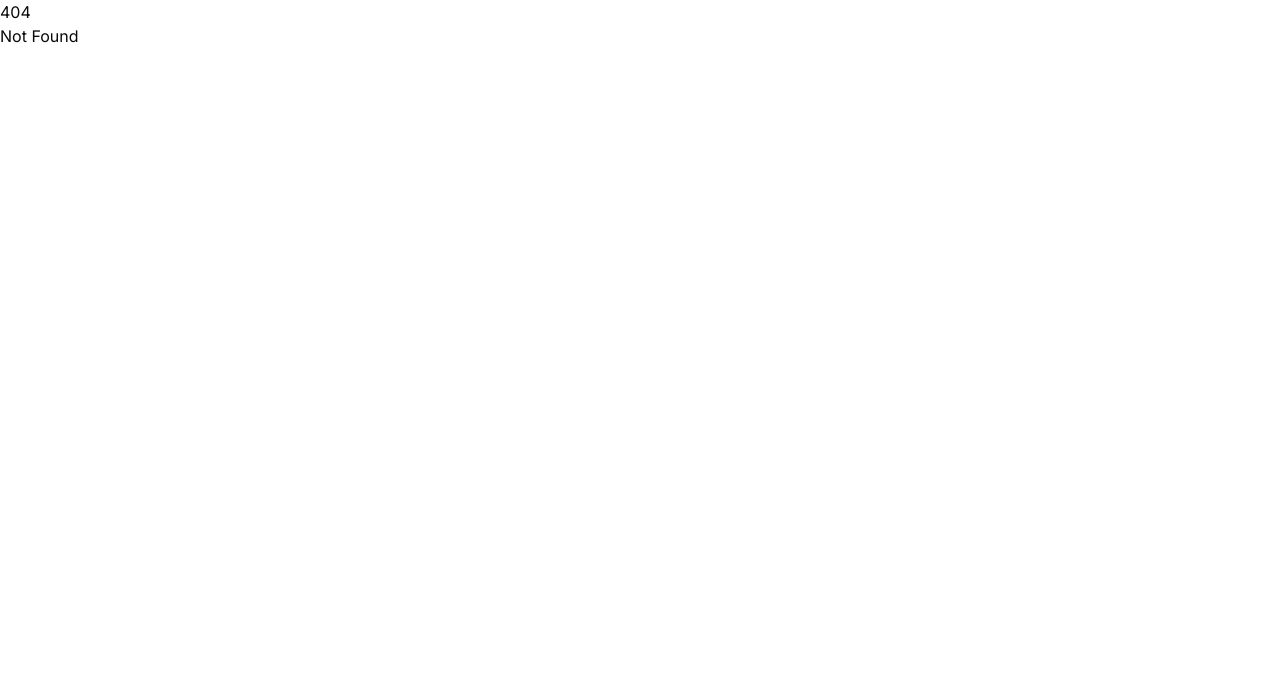
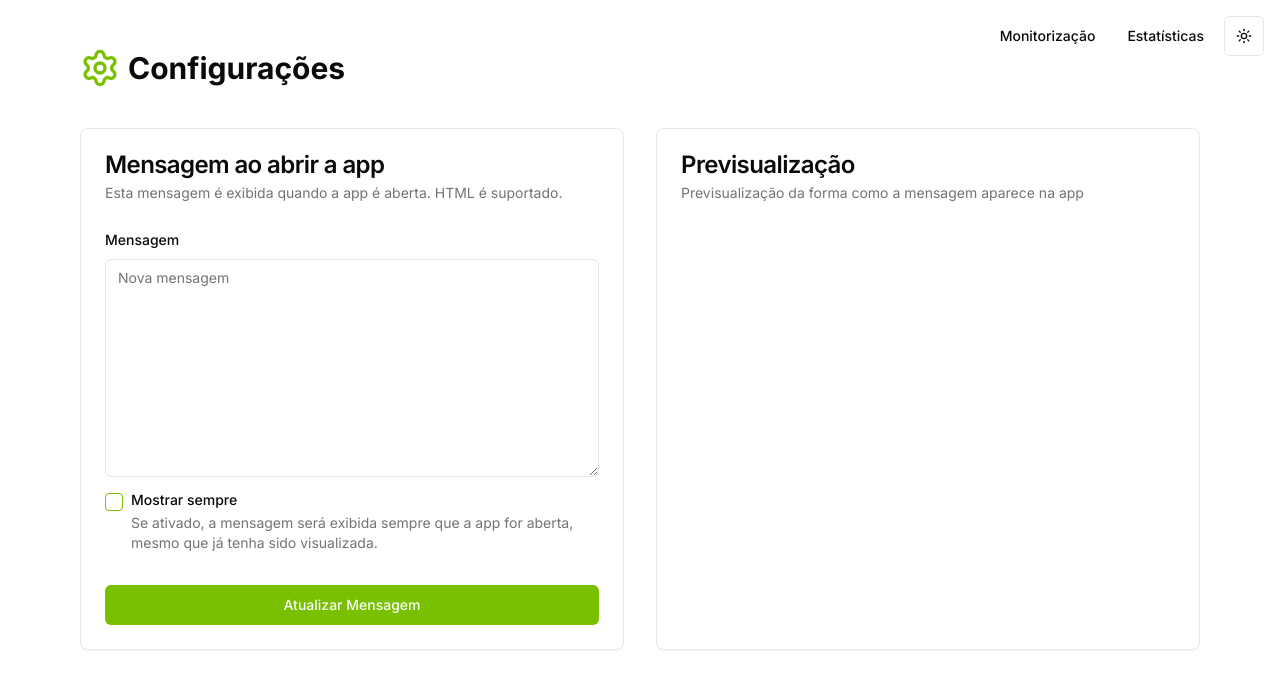
Before and after one commit to rt-evil-inc/gira-mais-web, a SvelteKit app: page /admin/config in a window 1280 px wide. Before the commit this address had no page. Shown: the top 688 px of the page. Built offline with nearby package versions, Linux system fonts and the light colour scheme; no server answers; the database is empty; a web font is replaced by a local one.

Commit message:
general admin dashboard UI improvements

```diff
--- a/src/lib/components/ErrorDashboard.svelte
+++ b/src/lib/components/ErrorDashboard.svelte
@@ -102,8 +102,8 @@
 		<div class="border-t pt-6">
 			{#if errorData.errorCount === 0}
 				<div class="text-center py-8 text-muted-foreground">
-					<AlertTriangle class="h-12 w-12 mx-auto mb-4 text-green-500" />
-					<p class="text-lg font-medium text-green-600">Nenhum erro nas últimas 24 horas!</p>
+					<AlertTriangle class="h-12 w-12 mx-auto mb-4 text-primary" />
+					<p class="text-lg font-medium text-primary">Nenhum erro nas últimas 24 horas!</p>
 					<p class="text-sm">Sistema a funcionar sem erros</p>
 				</div>
 			{:else}
--- a/src/lib/components/TokenMonitor.svelte
+++ b/src/lib/components/TokenMonitor.svelte
@@ -149,21 +149,6 @@
 		</div>
 	</CardHeader>
 	<CardContent>
-		<!-- Search and Filter -->
-		<div class="mb-4 flex items-center gap-4">
-			<div class="relative flex-1">
-				<Search class="absolute left-3 top-1/2 h-4 w-4 -translate-y-1/2 text-muted-foreground" />
-				<Input
-					bind:value={searchTerm}
-					placeholder="Buscar por ID do telefone..."
-					class="pl-9"
-				/>
-			</div>
-			<Badge variant="outline">
-				{filteredTokenSources.length} fonte{ filteredTokenSources.length !== 1 ? 's' : ''} de tokens
-			</Badge>
-		</div>
-
 		<!-- Token Statistics Overview -->
 		<div class="mb-6 grid grid-cols-2 md:grid-cols-4 gap-4">
 			<div class="bg-card border rounded-lg p-3">
@@ -189,6 +174,21 @@
 			<ContinuousChart endpoint="admin/tokens" colorProperty="--primary" {interval} tension={0.0}
 				title="Tokens Disponíveis"
 			/>
+		</div>
+
+		<!-- Search and Filter -->
+		<div class="mb-4 flex items-center gap-4">
+			<div class="relative flex-1">
+				<Search class="absolute left-3 top-1/2 h-4 w-4 -translate-y-1/2 text-muted-foreground" />
+				<Input
+					bind:value={searchTerm}
+					placeholder="Procurar por ID do telefone..."
+					class="pl-9"
+				/>
+			</div>
+			<Badge variant="outline">
+				{filteredTokenSources.length} fonte{ filteredTokenSources.length !== 1 ? 's' : ''} de tokens
+			</Badge>
 		</div>
 
 		<!-- Token Source List -->
--- a/src/routes/admin/+page.svelte
+++ b/src/routes/admin/+page.svelte
@@ -1,56 +1,17 @@
 <script lang="ts">
-	import { Card, CardContent, CardHeader, CardTitle, CardDescription } from '$lib/components/ui/card';
 	import { Button } from '$lib/components/ui/button';
-	import { toast } from 'svelte-sonner';
-	import { Textarea } from '$lib/components/ui/textarea';
-	import { Settings } from 'lucide-svelte';
-	import { Checkbox } from '$lib/components/ui/checkbox';
-	import { Label } from '$lib/components/ui/label';
+	import { ChartLine } from 'lucide-svelte';
 	import TokenMonitor from '$lib/components/TokenMonitor.svelte';
 	import ErrorDashboard from '$lib/components/ErrorDashboard.svelte';
 	import { getLocalTimeZone, today } from '@internationalized/date';
 	import type { PageProps } from './$types';
+	import LightSwitch from '$lib/components/LightSwitch.svelte';
 
 	let { data }: PageProps = $props();
 
-	let message = $state('');
-	let showAlways = $state(false);
 	let interval = $state({
 		start: today(getLocalTimeZone()).add({ days: -7 }),
 		end: today(getLocalTimeZone()),
-	});
-
-	async function updateMessage() {
-		try {
-			const res = await fetch('/api/admin/message', {
-				method: 'PUT',
-				headers: {
-					'Content-Type': 'application/json',
-				},
-				body: JSON.stringify({ message, showAlways }),
-			});
-
-			if (!res.ok) {
-				const errorData = await res.json();
-				throw new Error(errorData.message || 'Erro ao atualizar a mensagem');
-			}
-
-			toast.success('Mensagem atualizada com sucesso');
-		} catch (err) {
-			toast.error(err instanceof Error ? err.message : 'Erro desconhecido');
-		}
-	}
-
-	$effect(() => {
-		fetch('/api/message')
-			.then(res => {
-				if (!res.ok) throw new Error('Erro ao obter a mensagem');
-				return res.json();
-			})
-			.then(data => {
-				message = data.message;
-				showAlways = data.showAlways;
-			});
 	});
 </script>
 
@@ -58,72 +19,19 @@
 	<title>Gira+ | Admin</title>
 </svelte:head>
 
+<div class="absolute right-0 top-0 m-4 flex items-center gap-2">
+	<Button variant="ghost" size="sm" href="/admin/config">Configurações</Button>
+	<Button variant="ghost" size="sm" href="/estatisticas">Estatísticas</Button>
+	<LightSwitch />
+</div>
+
 <div class="container mx-auto py-12 px-4 max-w-6xl">
 	<header class="mb-10">
 		<div class="flex items-center mb-4">
-			<Settings class="min-h-10 min-w-10 text-primary" />
-			<h1 class="text-3xl font-bold ml-2">Configurações</h1>
+			<ChartLine class="min-h-10 min-w-10 text-primary" />
+			<h1 class="text-3xl font-bold ml-2">Monitorização</h1>
 		</div>
 	</header>
-
-	<div class="grid md:grid-cols-2 gap-8">
-		<Card class="w-full">
-			<CardHeader>
-				<CardTitle>Mensagem ao abrir a app</CardTitle>
-				<CardDescription>
-					Esta mensagem é exibida quando a app é aberta.
-					HTML é suportado.
-				</CardDescription>
-			</CardHeader>
-
-			<CardContent>
-				<form onsubmit={event => { event.preventDefault(); updateMessage(); }} class="space-y-4">
-					<div class="space-y-2">
-						<label for="message" class="text-sm font-medium leading-none peer-disabled:cursor-not-allowed peer-disabled:opacity-70">Mensagem</label>
-						<Textarea
-							id="message"
-							bind:value={message}
-							placeholder="Nova mensagem"
-							rows={10}
-						/>
-					</div>
-
-					<div class="items-top flex space-x-2">
-						<Checkbox id="show-always" bind:checked={showAlways} />
-						<div class="grid gap-1.5 leading-none">
-							<Label
-								for="show-always"
-								class="text-sm font-medium leading-none peer-disabled:cursor-not-allowed peer-disabled:opacity-70"
-							>
-								Mostrar sempre
-							</Label>
-							<p class="text-muted-foreground text-sm">
-								Se ativado, a mensagem será exibida sempre que a app for aberta, mesmo que já tenha sido visualizada.
-							</p>
-						</div>
-					</div>
-
-					<div class="pt-4">
-						<Button type="submit" variant="default" class="w-full">
-							Atualizar Mensagem
-						</Button>
-					</div>
-				</form>
-			</CardContent>
-		</Card>
-
-		<Card>
-			<CardHeader>
-				<CardTitle>Previsualização</CardTitle>
-				<CardDescription>Previsualização da forma como a mensagem aparece na app</CardDescription>
-			</CardHeader>
-			<CardContent>
-				{#if typeof window !== 'undefined'}
-					{@html message}
-				{/if}
-			</CardContent>
-		</Card>
-	</div>
 
 	<!-- Token Monitoring Section -->
 	<div class="mt-12">
--- /dev/null
+++ b/src/routes/admin/config/+page.svelte
@@ -0,0 +1,124 @@
+<script lang="ts">
+	import { Card, CardContent, CardHeader, CardTitle, CardDescription } from '$lib/components/ui/card';
+	import { Button } from '$lib/components/ui/button';
+	import { toast } from 'svelte-sonner';
+	import { Textarea } from '$lib/components/ui/textarea';
+	import { Settings } from 'lucide-svelte';
+	import { Checkbox } from '$lib/components/ui/checkbox';
+	import { Label } from '$lib/components/ui/label';
+	import LightSwitch from '$lib/components/LightSwitch.svelte';
+
+	let message = $state('');
+	let showAlways = $state(false);
+
+	async function updateMessage() {
+		try {
+			const res = await fetch('/api/admin/message', {
+				method: 'PUT',
+				headers: {
+					'Content-Type': 'application/json',
+				},
+				body: JSON.stringify({ message, showAlways }),
+			});
+
+			if (!res.ok) {
+				const errorData = await res.json();
+				throw new Error(errorData.message || 'Erro ao atualizar a mensagem');
+			}
+
+			toast.success('Mensagem atualizada com sucesso');
+		} catch (err) {
+			toast.error(err instanceof Error ? err.message : 'Erro desconhecido');
+		}
+	}
+
+	$effect(() => {
+		fetch('/api/message')
+			.then(res => {
+				if (!res.ok) throw new Error('Erro ao obter a mensagem');
+				return res.json();
+			})
+			.then(data => {
+				message = data.message;
+				showAlways = data.showAlways;
+			});
+	});
+</script>
+
+<svelte:head>
+	<title>Gira+ | Admin</title>
+</svelte:head>
+
+<div class="absolute right-0 top-0 m-4 flex items-center gap-2">
+	<Button variant="ghost" size="sm" href="/admin">Monitorização</Button>
+	<Button variant="ghost" size="sm" href="/estatisticas">Estatísticas</Button>
+	<LightSwitch />
+</div>
+
+<div class="container mx-auto py-12 px-4 max-w-6xl">
+	<header class="mb-10">
+		<div class="flex items-center mb-4">
+			<Settings class="min-h-10 min-w-10 text-primary" />
+			<h1 class="text-3xl font-bold ml-2">Configurações</h1>
+		</div>
+	</header>
+
+	<div class="grid md:grid-cols-2 gap-8">
+		<Card class="w-full">
+			<CardHeader>
+				<CardTitle>Mensagem ao abrir a app</CardTitle>
+				<CardDescription>
+					Esta mensagem é exibida quando a app é aberta.
+					HTML é suportado.
+				</CardDescription>
+			</CardHeader>
+
+			<CardContent>
+				<form onsubmit={event => { event.preventDefault(); updateMessage(); }} class="space-y-4">
+					<div class="space-y-2">
+						<label for="message" class="text-sm font-medium leading-none peer-disabled:cursor-not-allowed peer-disabled:opacity-70">Mensagem</label>
+						<Textarea
+							id="message"
+							bind:value={message}
+							placeholder="Nova mensagem"
+							rows={10}
+						/>
+					</div>
+
+					<div class="items-top flex space-x-2">
+						<Checkbox id="show-always" bind:checked={showAlways} />
+						<div class="grid gap-1.5 leading-none">
+							<Label
+								for="show-always"
+								class="text-sm font-medium leading-none peer-disabled:cursor-not-allowed peer-disabled:opacity-70"
+							>
+								Mostrar sempre
+							</Label>
+							<p class="text-muted-foreground text-sm">
+								Se ativado, a mensagem será exibida sempre que a app for aberta, mesmo que já tenha sido visualizada.
+							</p>
+						</div>
+					</div>
+
+					<div class="pt-4">
+						<Button type="submit" variant="default" class="w-full">
+							Atualizar Mensagem
+						</Button>
+					</div>
+				</form>
+			</CardContent>
+		</Card>
+
+		<Card>
+			<CardHeader>
+				<CardTitle>Previsualização</CardTitle>
+				<CardDescription>Previsualização da forma como a mensagem aparece na app</CardDescription>
+			</CardHeader>
+			<CardContent>
+				{#if typeof window !== 'undefined'}
+					{@html message}
+				{/if}
+			</CardContent>
+		</Card>
+	</div>
+</div>
--- a/src/routes/estatisticas/+page.svelte
+++ b/src/routes/estatisticas/+page.svelte
@@ -5,6 +5,7 @@
 	import { getLocalTimeZone, today } from '@internationalized/date';
 	import LightSwitch from '$lib/components/LightSwitch.svelte';
 	import Footer from '$lib/components/Footer.svelte';
+	import Button from '$lib/components/ui/button/button.svelte';
 
 	let interval = $state({
 		start: today(getLocalTimeZone()).add({ days: -7 }),
@@ -18,6 +19,7 @@
 </svelte:head>
 
 <div class="absolute right-0 top-0 m-4 flex items-center gap-2">
+	<Button variant="ghost" size="sm" href="/admin">Admin</Button>
 	<LightSwitch />
 </div>
 
```
